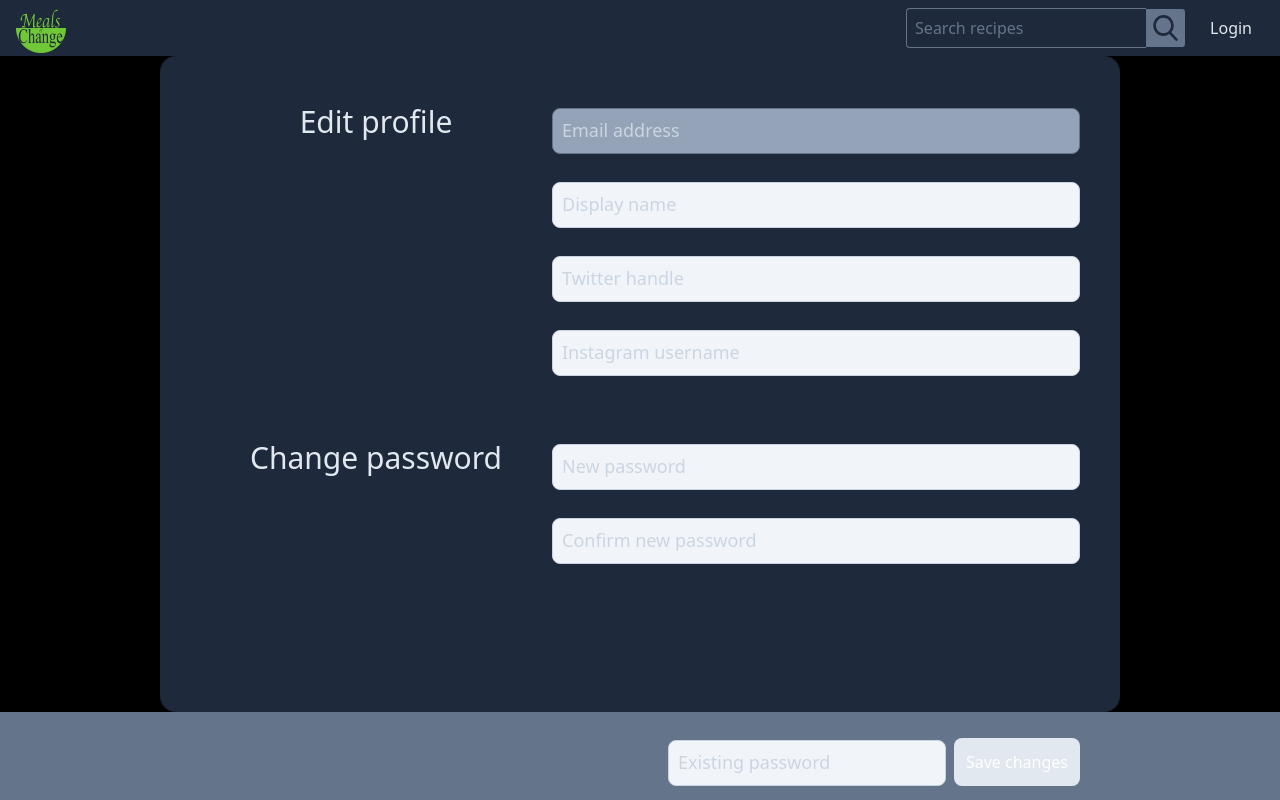
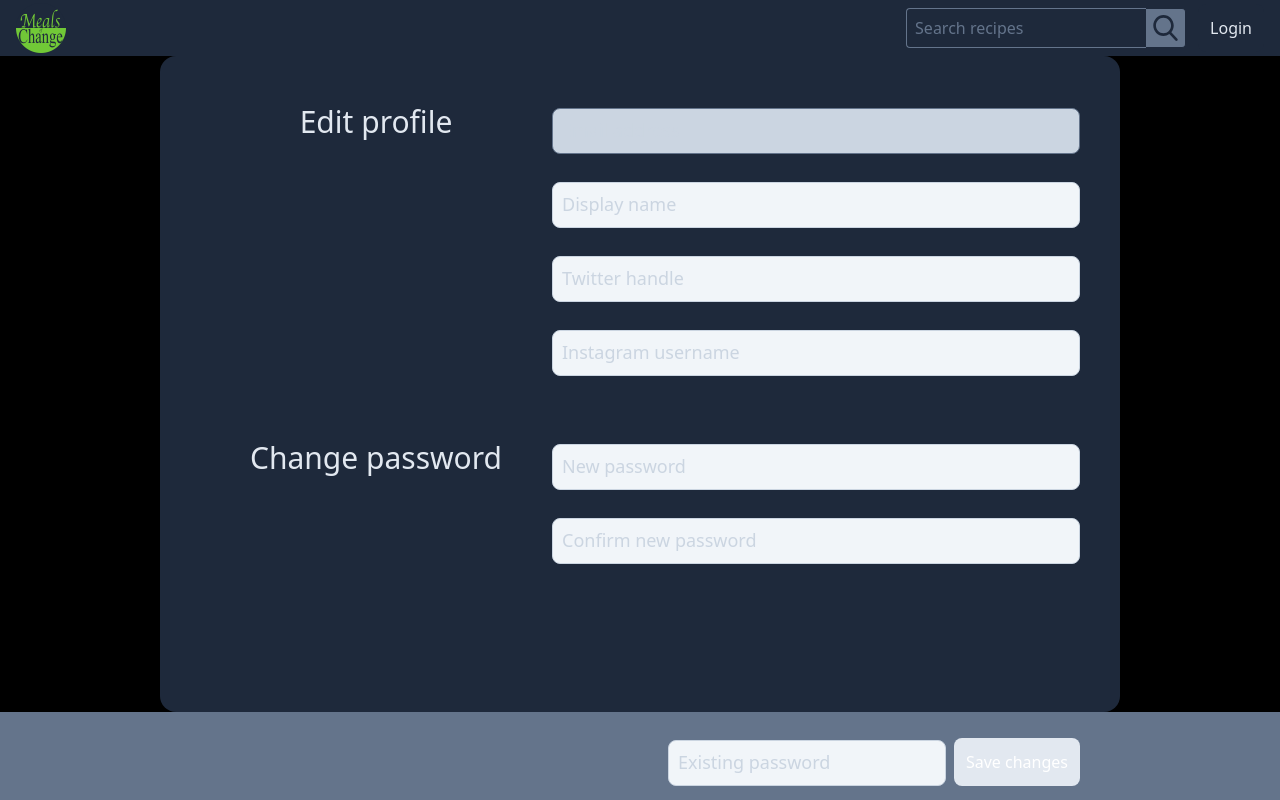
Before and after one commit to jro31/meals-of-change-front-end, a Next.js app: page /account in a window 1280 px wide. Built offline with nearby package versions, Linux system fonts and the light colour scheme; no server answers.

Commit message:
Styling tweak

```diff
--- a/components/ui/form/Input.js
+++ b/components/ui/form/Input.js
@@ -16,7 +16,7 @@ const Input = props => {
           onBlur={props.onBlur || null}
           onKeyDown={props.onKeyDown || null}
           onKeyUp={props.onKeyUp || null}
-          className='peer text-slate-400 border border-slate-300 bg-slate-100 p-1.5 sm:p-2 text-lg rounded-lg focus:outline-none placeholder-transparent focus:ring-0 focus:border-slate-400 focus:bg-slate-200 w-full disabled:bg-slate-400 disabled:text-slate-500 disabled:border-slate-500' // FIXME - These disabled colors make it very hard to read on mobile (Chrome)
+          className='peer text-slate-400 border border-slate-300 bg-slate-100 p-1.5 sm:p-2 text-lg rounded-lg focus:outline-none placeholder-transparent focus:ring-0 focus:border-slate-400 focus:bg-slate-200 w-full disabled:bg-slate-300 disabled:text-slate-500 disabled:border-slate-500'
           placeholder={props.label || null}
           min={props.min || null}
           disabled={props.disabled || false}
```
